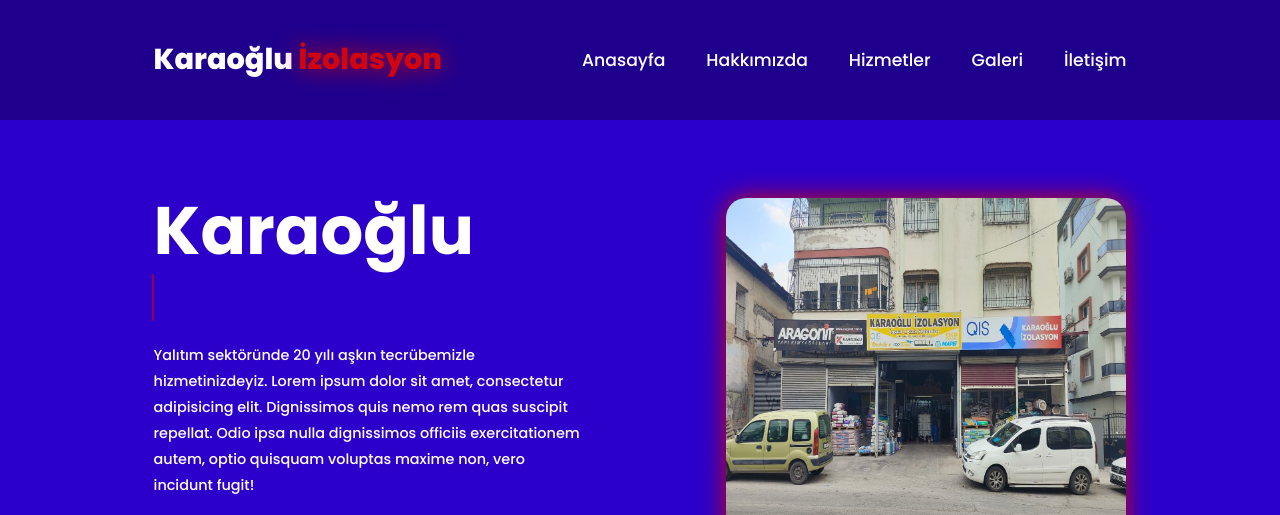
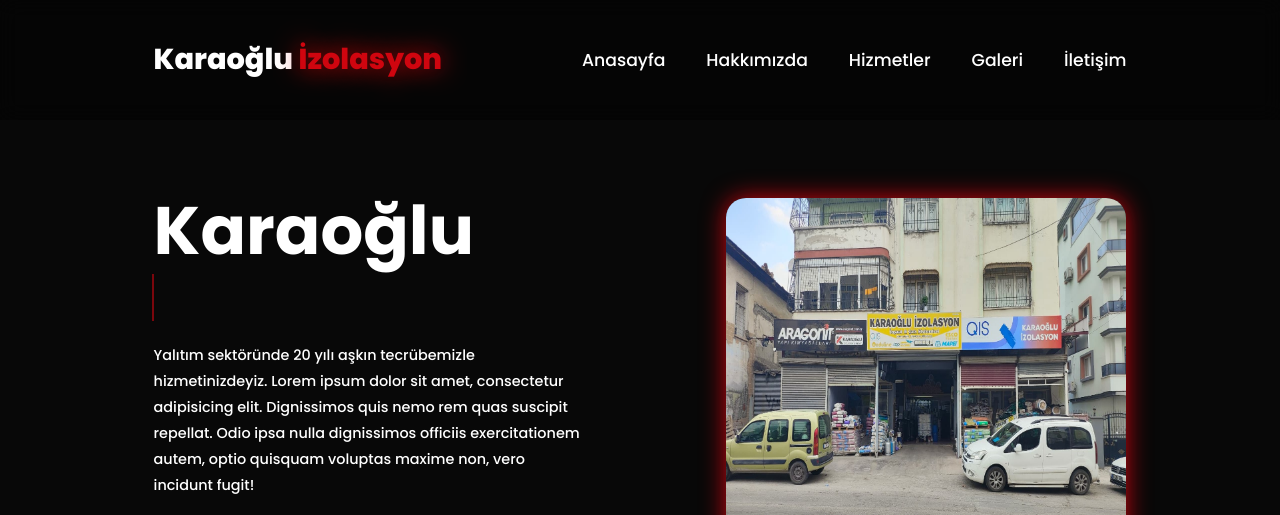
Before and after one commit to umutfr/Karaoglu-Izolasyon-Web-Site, a website: page index.html in a window 1280 px wide. Shown: the top 515 px of the page. Drawn offline with nearby package versions, Linux system fonts and the light colour scheme.

Commit message:
Arka plan degisti(deneme)

```diff
--- a/style.css
+++ b/style.css
@@ -12,7 +12,7 @@
 }
 
 :root {
-    --bg-color: #2c00ca;
+    --bg-color: #080808;
     --second-bg-color: #131313;
     --text-color:#fff;
     --main-color: #cf050f;
```
